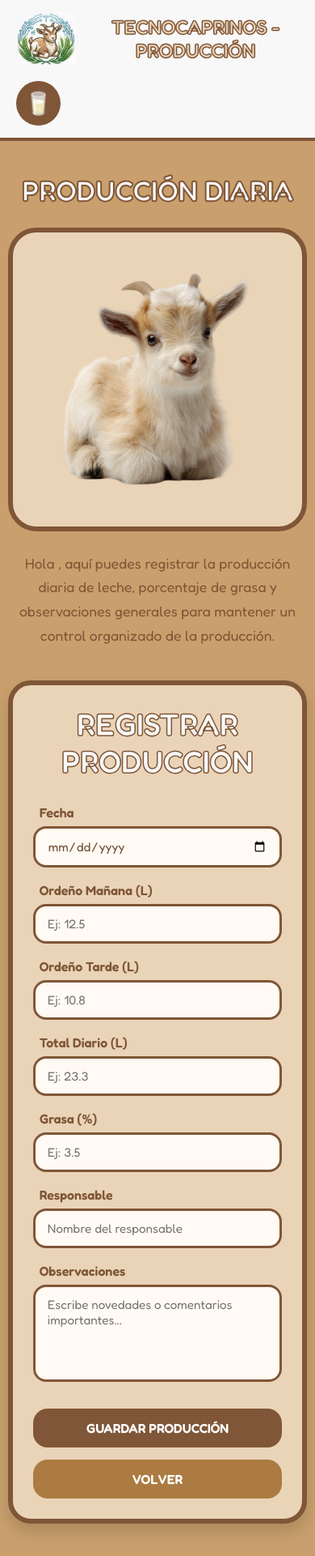
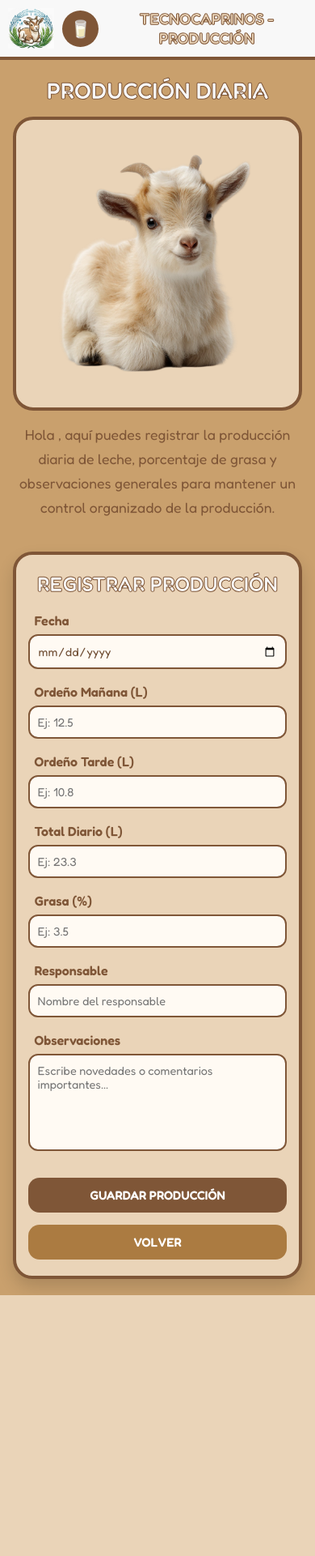
Before and after one commit to crZ-eng/TecnoCaprinos, a Django app: page /agregar-produccion/ in a window 390 px wide. Shown: the whole page at 81% size. After the commit the page ends 1599 px from the top, so only its background shows below. Run offline with Django 5.2, Linux system fonts and the light colour scheme.

Commit message:
agregar produccion responsive

```diff
--- a/TecnoCaprinos/templates/info/agregar/agregar_produccion.html
+++ b/TecnoCaprinos/templates/info/agregar/agregar_produccion.html
@@ -245,7 +245,7 @@
         }
 
         /* =========================
-            RESPONSIVE
+            RESPONSIVE ORIGINAL
         ========================== */
 
         @media(max-width: 1000px){
@@ -297,13 +297,106 @@
 
         }
 
+        /* ===================================================
+            NUEVAS MEJORAS RESPONSIVE (TABLETS Y SMARTPHONES)
+        ====================================================== */
+
+        /* Ajustes específicos para Tablets en posición vertical y horizontal media */
+        @media (min-width: 701px) and (max-width: 1024px) {
+            .page-content {
+                width: 90%;
+                gap: 30px;
+                margin: 30px auto;
+            }
+
+            .section-title {
+                font-size: 2.6rem;
+            }
+
+            .form-container {
+                padding: 30px;
+                border-radius: 35px;
+            }
+
+            .form-title {
+                font-size: 2rem;
+            }
+        }
+
+        /* Ajustes críticos para pantallas muy pequeñas (Celulares de 400px o menos) */
+        @media (max-width: 440px) {
+            .white-header {
+                justify-content: center;
+                gap: 10px;
+                padding: 10px;
+            }
+
+            .logo {
+                height: 50px;
+            }
+
+            .header-title {
+                font-size: 1.2rem;
+                -webkit-text-stroke: 1px var(--color-trazos);
+                order: 3; /* Pasa el título abajo si no cabe al lado del logo */
+                width: 100%;
+            }
+
+            .header-icon {
+                width: 45px;
+                height: 45px;
+                font-size: 1.3rem;
+            }
+
+            .page-content {
+                margin: 20px auto;
+                width: 92%;
+            }
+
+            .section-title {
+                font-size: 1.8rem;
+                -webkit-text-stroke: 1px var(--color-trazos);
+                margin-bottom: 15px;
+            }
+
+            .image-box {
+                border-width: 4px;
+                border-radius: 25px;
+                padding: 12px;
+                margin-bottom: 15px;
+            }
+
+            .form-container {
+                padding: 20px 15px;
+                border-width: 4px;
+                border-radius: 24px;
+            }
+
+            .form-title {
+                font-size: 1.6rem;
+                -webkit-text-stroke: 1px var(--color-trazos);
+                margin-bottom: 20px;
+            }
+
+            input, select, textarea {
+                padding: 10px;
+                font-size: 0.9rem;
+                border-width: 2.5px;
+                border-radius: 12px;
+            }
+
+            .btn-submit, .btn-volver {
+                padding: 12px;
+                font-size: 0.95rem;
+                border-radius: 14px;
+            }
+        }
+
     </style>
 
 </head>
 
 <body>
-
-    <!-- HEADER -->
 
     <div class="white-header">
 
@@ -319,11 +412,7 @@
 
     </div>
 
-    <!-- CONTENIDO -->
-
     <div class="page-content">
-
-        <!-- PANEL IZQUIERDO -->
 
         <div class="left-panel">
 
@@ -347,8 +436,6 @@
 
         </div>
 
-        <!-- FORMULARIO -->
-
         <div class="form-container">
 
             <h3 class="form-title">
@@ -358,8 +445,6 @@
             <form method="POST" class="form-grid">
 
                 {% csrf_token %}
-
-                <!-- FECHA -->
 
                 <div class="form-group">
 
@@ -372,8 +457,6 @@
                     >
 
                 </div>
-
-                <!-- ORDEÑO MAÑANA -->
 
                 <div class="form-group">
 
@@ -389,8 +472,6 @@
 
                 </div>
 
-                <!-- ORDEÑO TARDE -->
-
                 <div class="form-group">
 
                     <label>Ordeño Tarde (L)</label>
@@ -404,8 +485,6 @@
                     >
 
                 </div>
-
-                <!-- TOTAL DIARIO -->
 
                 <div class="form-group">
 
@@ -421,8 +500,6 @@
 
                 </div>
 
-                <!-- GRASA -->
-
                 <div class="form-group">
 
                     <label>Grasa (%)</label>
@@ -437,8 +514,6 @@
 
                 </div>
 
-                <!-- RESPONSABLE -->
-
                 <div class="form-group">
 
                     <label>Responsable</label>
@@ -452,8 +527,6 @@
 
                 </div>
 
-                <!-- OBSERVACIONES -->
-
                 <div class="form-group full-width">
 
                     <label>Observaciones</label>
@@ -464,8 +537,6 @@
                     ></textarea>
 
                 </div>
-
-                <!-- BOTONES -->
 
                 <div class="buttons-container">
 
```
